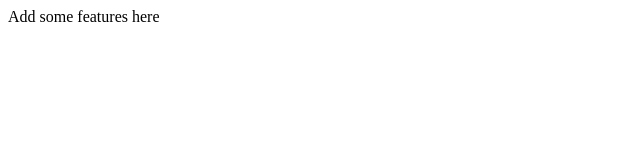
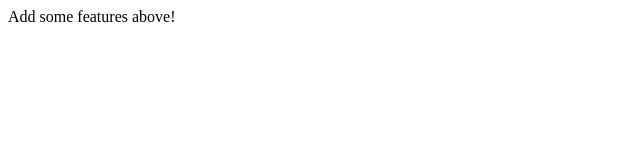
Before and after one commit to ZHM89/demo-repo2, a plain HTML site: page index.html in a window 1280 px wide. Shown: the full height of the page, 0-640 px from the left. Drawn offline with Linux system fonts and the light colour scheme.

Commit message:
added features

```diff
--- a/index.html
+++ b/index.html
@@ -1 +1 @@
-<div>Add some features here</div>
+<div>Add some features above!</div>
```
Also changed, not shown: 1 other file.
